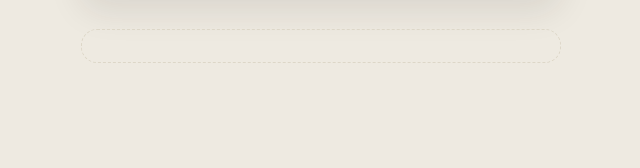
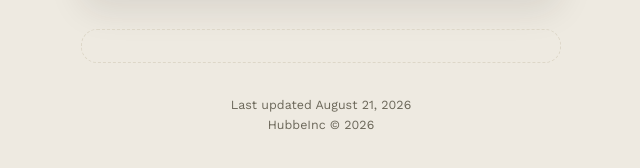
Before and after one commit to hubberex/hubbe, a plain HTML site: page index.html in a window 1280 px wide. Shown: the part 368-536 px from the top of the page, without its empty margins (319-959 px from the left). Drawn offline with nearby package versions, Linux system fonts and the light colour scheme.

Commit message:
Add files via upload

```diff
--- a/index.html
+++ b/index.html
@@ -12,12 +12,13 @@
      Dashboard: https://hubbe.goatcounter.com -->
 <script data-goatcounter="https://hubbe.goatcounter.com/count" async src="//gc.zgo.at/count.js"></script>
 
-<!-- ADS (Google AdSense): requires an approved AdSense account.
-     1. Apply at https://adsense.google.com and wait for approval
-     2. Replace ca-pub-XXXXXXXXXXXXXXXX below (in both this script and the <ins> tag further down) with your publisher ID
-     3. Replace XXXXXXXXXX in the <ins> tag's data-ad-slot with your ad unit's slot ID
-     Note: neither script will fire while previewed inside the Claude artifact sandbox (it blocks outside network calls) — they only start working once this file is hosted on your own domain. -->
-<script async src="https://pagead2.googlesyndication.com/pagead/js/adsbygoogle.js?client=ca-pub-XXXXXXXXXXXXXXXX" crossorigin="anonymous"></script>
+<!-- ADS (Google AdSense): publisher ID ca-pub-9090595118646421 is set.
+     Still needed: replace XXXXXXXXXX in the <ins> tag's data-ad-slot below with a real ad unit's slot ID
+     (create one at https://adsense.google.com > Ads > By ad unit), and add an ads.txt file at your
+     domain's root with: google.com, pub-9090595118646421, DIRECT, f08c47fec0942fa0
+     Note: this won't render real ads while previewed inside the Claude artifact sandbox (it blocks
+     outside network calls) — it only starts working once this file is hosted on your own domain. -->
+<script async src="https://pagead2.googlesyndication.com/pagead/js/adsbygoogle.js?client=ca-pub-9090595118646421" crossorigin="anonymous"></script>
 
 <style>
   :root {
@@ -198,6 +199,13 @@
     letter-spacing: 0.02em;
     text-transform: uppercase;
   }
+
+  footer {
+    text-align: center;
+    color: var(--ink-soft);
+    font-size: 0.78rem;
+    line-height: 1.6;
+  }
 </style>
 
 </head>
@@ -234,17 +242,22 @@
     </a>
   </div>
 
-  <!-- ADS: placeholder ad unit. Replace ca-pub-XXXXXXXXXXXXXXXX and data-ad-slot with your real
-       AdSense IDs once approved. Shows as an empty dashed box until then, and stays empty in the
-       artifact preview regardless (see note above). -->
+  <!-- ADS: publisher ID is set. Still replace data-ad-slot below with a real ad unit slot ID.
+       Shows as an empty dashed box until then, and stays empty in the artifact preview
+       regardless (see note above). -->
   <div class="ad-slot">
     <ins class="adsbygoogle"
          style="display:block"
-         data-ad-client="ca-pub-XXXXXXXXXXXXXXXX"
+         data-ad-client="ca-pub-9090595118646421"
          data-ad-slot="XXXXXXXXXX"
          data-ad-format="auto"
          data-full-width-responsive="true"></ins>
   </div>
+
+  <footer>
+    Last updated August 21, 2026<br>
+    HubbeInc &copy; 2026
+  </footer>
 </main>
 <script>
   (adsbygoogle = window.adsbygoogle || []).push({});
```
Also changed, not shown: ads.txt (added).
